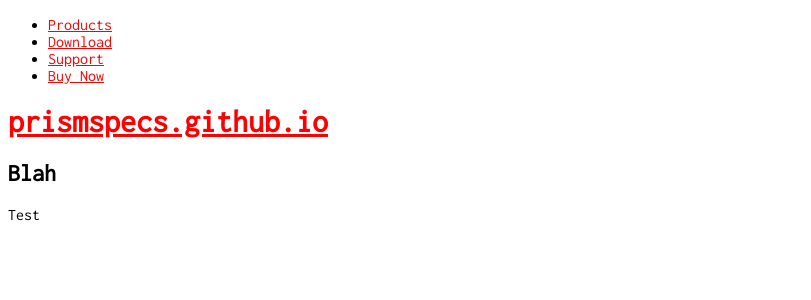
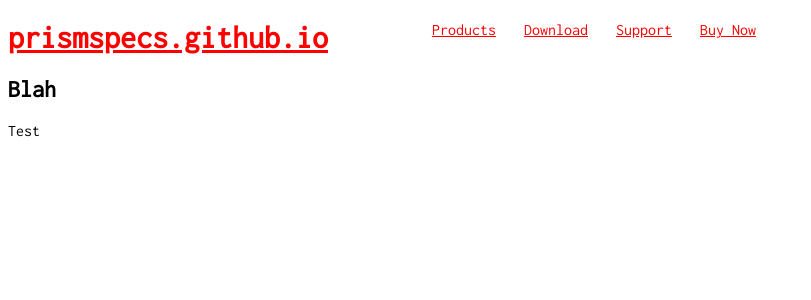
Before and after one commit to prismspecs/prismspecs.github.io, a Jekyll site: the page built from test.md, in a window 1280 px wide. Shown: the top 300 px of the page, without its empty margins (0-811 px from the left). Built offline with Jekyll 4.4.1, drawn with Linux system fonts in a browser that asks for light colours; our own code applies the rules of GitHub Pages for plain Markdown files; a script that is not in the unit is left out.

Commit message:
Updated style.scss.

```diff
--- a/assets/css/style.scss
+++ b/assets/css/style.scss
@@ -18,3 +18,62 @@
 a:link, a:active, a:visited {
 	color:#f00;
 }
+
+nav {
+  float: right;
+  max-height: 0;
+  width: 100%;
+  -webkit-transition: max-height 0.3s;
+     -moz-transition: max-height 0.3s;
+       -o-transition: max-height 0.3s;
+          transition: max-height 0.3s;
+}
+
+nav ul {
+  margin: 0;
+  padding: 0;
+   padding-bottom: 10px;
+}
+
+nav li {
+  display: block;
+  text-align: center;
+}
+
+nav a {
+  padding: 10px;
+  width: 100%;
+}
+
+#nav { display: none; }
+
+#nav:checked ~ nav {
+  max-height: 200px; /* This can be anything bigger than your nav height. The transition duration works with this */
+}
+
+@media only screen and (min-width: 700px) {
+
+  header label { display: none; }
+
+  nav {
+    width: auto;
+    max-height: none;
+  }
+
+  nav ul {
+    padding: 0;
+    padding-right: 10px;
+  }
+
+  nav li {
+    display: inline-block;
+    text-align: left;
+  }
+
+  header nav a {
+    display: inline-block;
+    padding: 20px 10px;
+    width: auto;
+  }
+
+}
```
